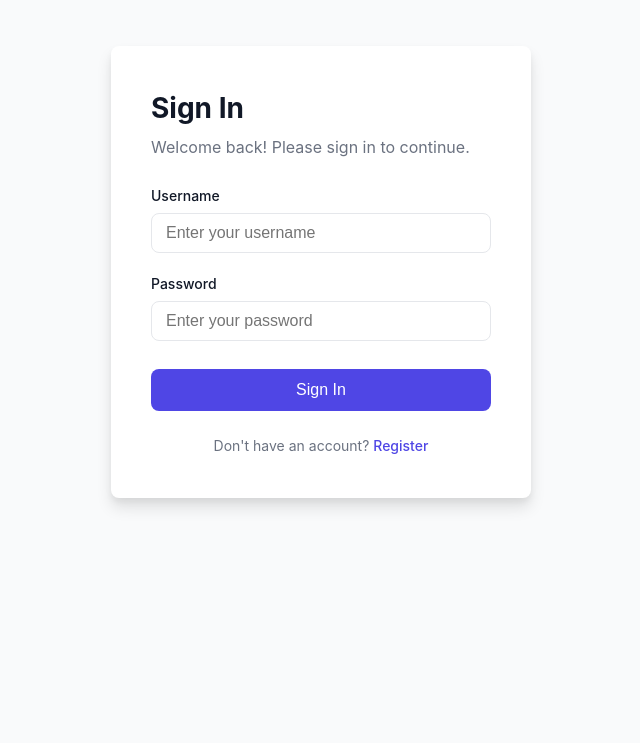
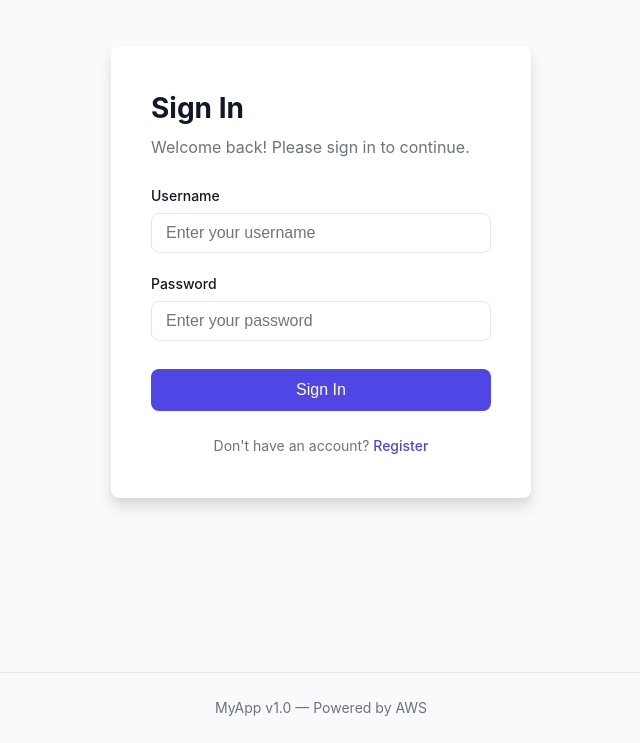
Before and after one commit to binhtq80/home-secure-app, a React (Vite) app in the folder frontend/: page /login in a window 1280 px wide. Shown: the part 128-871 px from the top of the page, without its empty margins (319-959 px from the left). Before the commit the page ends 800 px from the top, so only its background shows below. Built offline with nearby package versions, Linux system fonts and the light colour scheme.

Commit message:
feat: add footer showing 'MyApp v1.0 — Powered by AWS' to all pages

```diff
--- a/frontend/src/App.css
+++ b/frontend/src/App.css
@@ -1,5 +1,16 @@
 .app {
   min-height: 100vh;
+  display: flex;
+  flex-direction: column;
+}
+
+.app-footer {
+  text-align: center;
+  padding: 1.5rem 1rem;
+  color: var(--color-text-muted);
+  font-size: 0.875rem;
+  margin-top: auto;
+  border-top: 1px solid var(--color-border);
 }
 
 /* Auth pages */
--- a/frontend/src/App.tsx
+++ b/frontend/src/App.tsx
@@ -44,6 +44,9 @@ export default function App() {
         <BrowserRouter>
           <div className="app">
             <AppRoutes />
+            <footer className="app-footer">
+              MyApp v1.0 — Powered by AWS
+            </footer>
           </div>
         </BrowserRouter>
       </AuthProvider>
```
